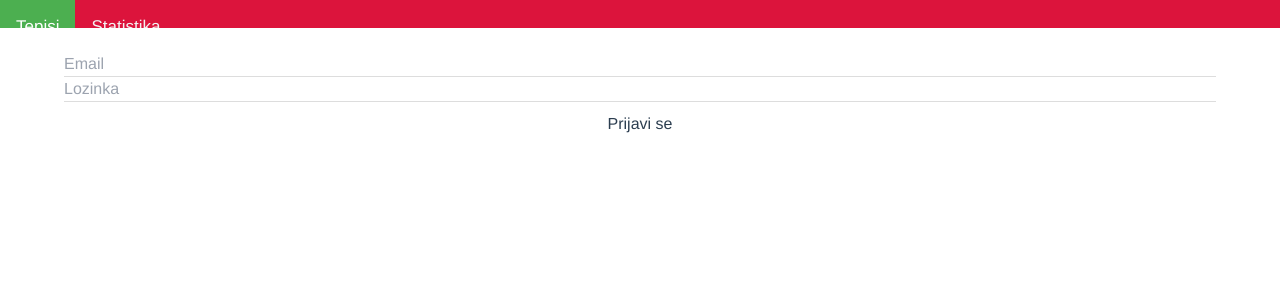
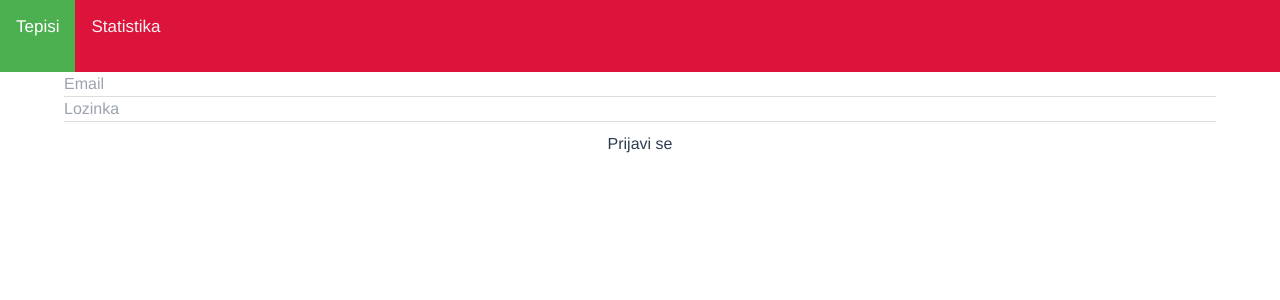
Before and after one commit to ilhankalac/extra-sjaj, a Vue app: page /prijava in a window 1280 px wide. Shown: the top 300 px of the page. Built offline with nearby package versions, Linux system fonts and the light colour scheme; no server answers.

Commit message:
flex with tailwind added for customers cards

```diff
--- a/src/App.vue
+++ b/src/App.vue
@@ -7,10 +7,12 @@
         logout
       </span>
     </a>
+    <br />
+    <br />
+    <br />
     <!-- <p style="padding-top:20px; color: white">{{ user?.email }}</p> -->
   </div>
 
-  <br />
   <router-view />
 </template>
 <script>
@@ -52,7 +54,7 @@ export default {
   padding: 14px 16px;
   text-decoration: none;
   font-size: 17px;
-  height: 25px;
+  height: 72px;
 }
 
 /* Change the color of links on hover */
--- a/src/views/Customer/Customers.vue
+++ b/src/views/Customer/Customers.vue
@@ -1,5 +1,5 @@
 <template>
-  <div class="buttonIn">
+  <div>
     <input @keyup="changeSearchValue" type="text" v-model="search" placeholder="Pretraži..." />
     <button
       id="clear"
@@ -19,36 +19,33 @@
 
   <div class="row">
     <div v-if="!filteredCustomers?.length > 0" class="loader"></div>
-
-    <div class="column">
-      <div
-        class="card"
-        style="background-color: #fff; color:black; text-shadow: none;
-      "
-        @click="createNewCustomer()"
-      >
+    <div class="flex flex-wrap ">
+      <div class="w-72   m-3 max-w-md bg-gray-400  hover:bg-gray-500 rounded-xl shadow-md overflow-hidden text-white md:max-w-2xl ">
+        <div class="p-8 ">
           <h3>
             <span class="material-icons">
               library_add_check
             </span>
           </h3>
-        <p>NOVA MUŠTERIJA</p>
+          <p class="m-y-50">NOVA MUŠTERIJA</p>
         </div>
       </div>
-    <div class="column" v-for="customer in filteredCustomers" :key="customer.id">
+      <div class="w-72 m-3 bg-green-300 hover:bg-green-500 rounded-xl shadow-md text-white" v-for="customer in filteredCustomers" :key="customer.id">
         <router-link :to="{ name: 'CreateCustomer', params: { id: customer?.id } }">
-        <div :class="{ card: customer?.Placeno, cardPayed: !customer?.Placeno }">
-          <h3>{{ customer?.ImePrezime }}</h3>
-          <p>{{ customer?.BrojTel }}</p>
-          <p>
+          <div>
+            <div class="p-8 ">
+              <div class="uppercase tracking-wide text-sm font-semibold">{{ customer?.ImePrezime }}</div>
+              <p class="block text-white mt-1 text-lg leading-tight font-medium">{{ dateFormat(customer?.CreationTime) }}</p>
+              <p class="mt-2 text-gray-500">
+                {{ customer?.BrojTel }}
+              </p>
+              <p class="mt-2 text-gray-500">
                 Ima <b>{{ customer?.Carpets.length }}</b> tepiha
               </p>
-          <h2>
-            <b>{{ customer?.Total.toFixed(2) }} €</b>
-          </h2>
-          <p>{{ dateFormat(customer?.CreationTime) }}</p>
+            </div>
           </div>
         </router-link>
+      </div>
     </div>
   </div>
 </template>
@@ -134,31 +131,8 @@ body {
   }
 }
 
-.card {
-  box-shadow: 0 4px 8px 0 rgba(0, 0, 0, 0.2);
-  padding: 16px;
-  text-align: center;
-  background-color: #58c475;
-  cursor: pointer;
-  margin-top: 20px;
-  border-radius: 10px;
-  color: white;
-  text-shadow: 1px 1px black;
-}
-.cardPayed {
-  box-shadow: 0 4px 8px 0 rgba(0, 0, 0, 0.2);
-  padding: 16px;
-  text-align: center;
-  background-color: crimson;
-  cursor: pointer;
-  margin-top: 20px;
-  border-radius: 10px;
-  color: white;
-  text-shadow: 1px 1px black;
-}
 a {
   text-decoration: none;
-  color: black;
 }
 .buttonIn {
   display: flex;
--- a/tailwind.config.js
+++ b/tailwind.config.js
@@ -1,8 +1,35 @@
+const colors = require("tailwindcss/colors");
 module.exports = {
   purge: ["./index.html", "./src/**/*.{vue,js,ts,jsx,tsx}"],
   darkMode: false, // or 'media' or 'class'
   theme: {
-    extend: {},
+    extend: {
+      screens: {
+        sm: "480px",
+        md: "768px",
+        lg: "976px",
+        xl: "1440px",
+      },
+      colors: {
+        gray: colors.coolGray,
+        blue: colors.lightBlue,
+        red: colors.rose,
+        pink: colors.fuchsia,
+      },
+      fontFamily: {
+        sans: ["Graphik", "sans-serif"],
+        serif: ["Merriweather", "serif"],
+      },
+      extend: {
+        spacing: {
+          "128": "32rem",
+          "144": "36rem",
+        },
+        borderRadius: {
+          "4xl": "2rem",
+        },
+      },
+    },
   },
   variants: {
     extend: {},
```
Lines whose indentation alone changed are shown as unchanged.
